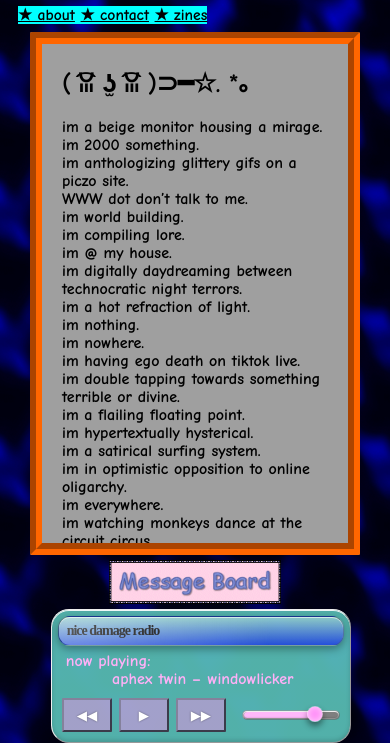
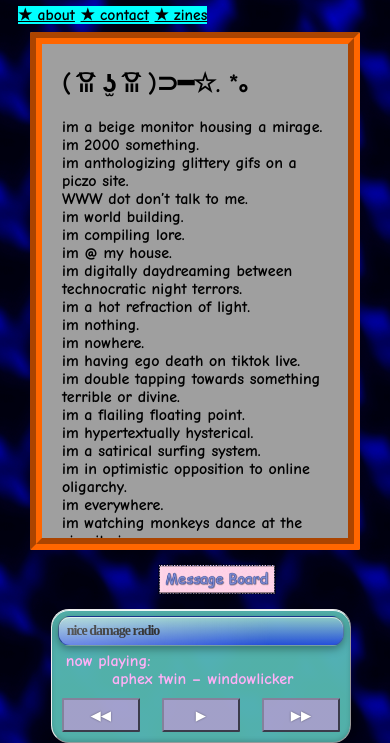
Before and after one commit to nicedamage/nicedamage.world, a website with bundled scripts: page index.html in a window 390 px wide. Shown: the part 101-844 px from the top of the page. Built offline with nearby package versions, Linux system fonts and the light colour scheme; no server answers; files whose address does not match are found by name.

Commit message:
landing page

```diff
--- a/styles.css
+++ b/styles.css
@@ -1022,14 +1022,8 @@ nav ul {
   display: none; /* hide rails on mobile */
 }
 
-
-
-#volume {
-  width: 25vw;
-}
-
 .wmp-controls button {
-  width: 13vw;
+  width: 20vw;
 }
 
 
@@ -1076,9 +1070,17 @@ footer{
 
   #message-board-mini {
     position: fixed;
-    left: 50%;
-    transform: translateX(-50%) scale(80%);
+    left: 100px;
+    right: auto;
+    transform: scale(50%);
     z-index: 1100;
+    align-items: center;
+    justify-content: center;
+    cursor: pointer;
+    position: fixed;
+    bottom: 120px;
+    z-index: 9999;
+
   }
 
 
@@ -1122,6 +1124,11 @@ img {
  .heart-beat {
   display: none;
 }
+
+#volume {
+  display: none;
+  visibility: hidden;
+}
 }
 
 @media (max-width: 1024px) {
```
